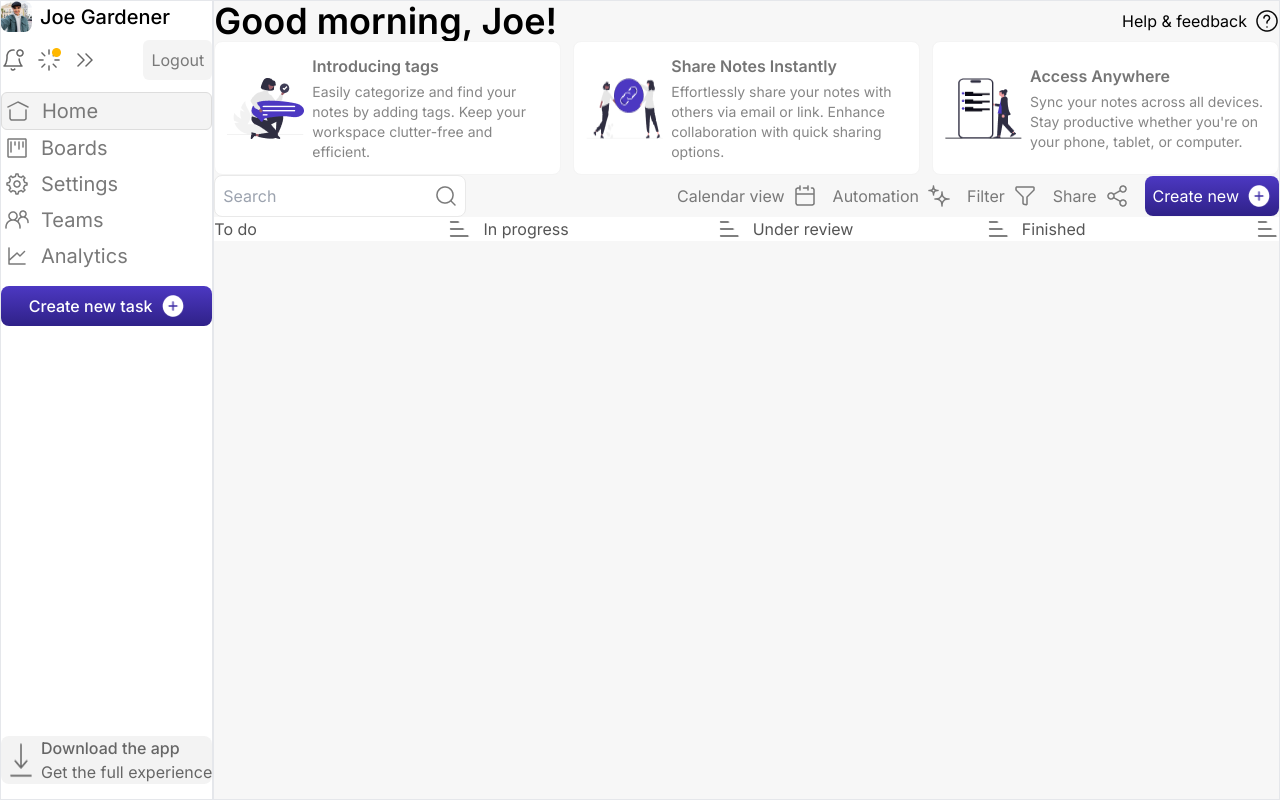
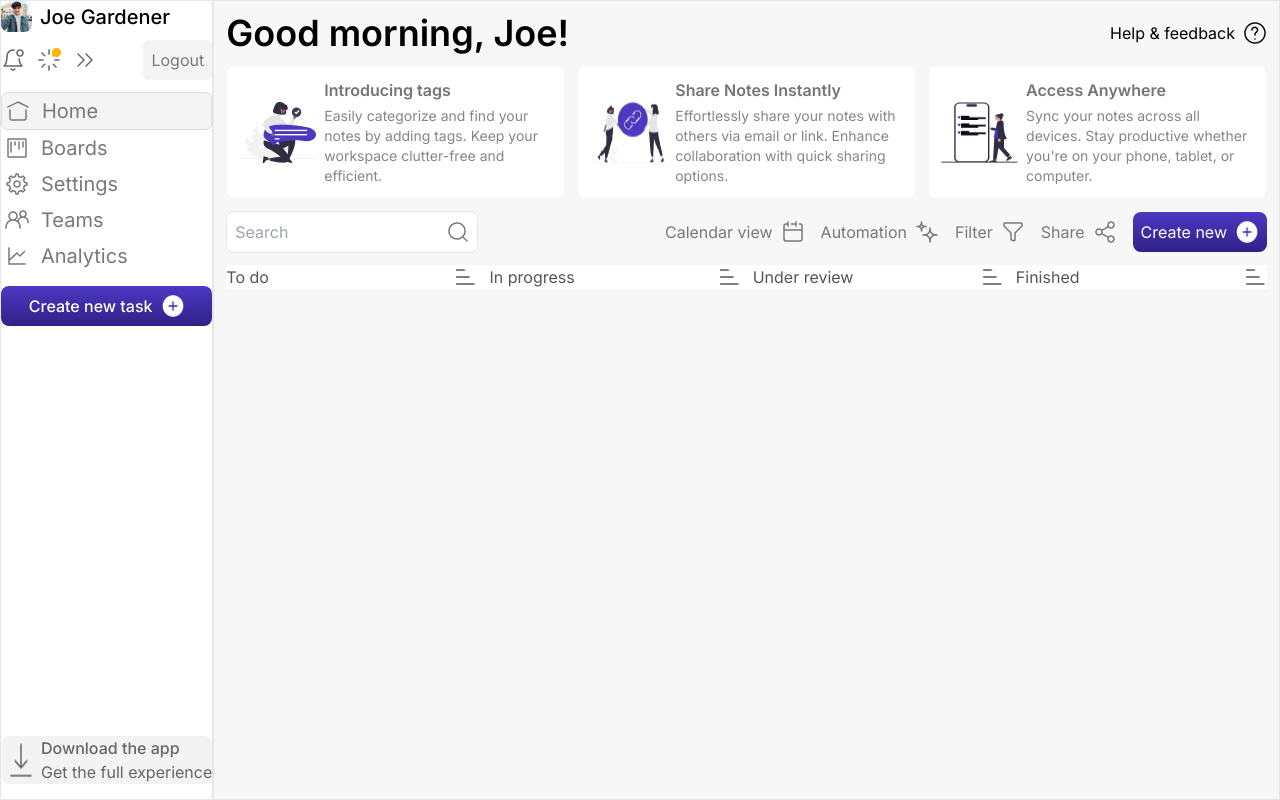
Before and after one commit to Avin008/crework-assignment, a Next.js app: page /dashboard in a window 1280 px wide. Built offline with nearby package versions, Linux system fonts and the light colour scheme.

Commit message:
style: added layout style

```diff
--- a/app/dashboard/page.tsx
+++ b/app/dashboard/page.tsx
@@ -4,6 +4,7 @@ import InfoCard from "@/components/InfoCard";
 import InstallAppButton from "@/components/InstallAppButton";
 import Sidebar from "@/components/Sidebar";
 import TaskActions from "@/components/TaskActions";
+import TaskSections from "@/components/TaskSections";
 import UserActions from "@/components/UserActions";
 import Image from "next/image";
 
@@ -45,7 +46,7 @@ const Dashboard = () => {
         <CreateNewTaskButton />
         <InstallAppButton />
       </section>
-      <section className="col-span-10 border">
+      <section className="col-span-10 border space-y-3 p-3">
         <Greetings />
         <section className="grid grid-cols-3 gap-3">
           {infoData.map((x) => (
@@ -55,36 +56,7 @@ const Dashboard = () => {
         <section>
           <TaskActions />
         </section>
-        <section className="grid grid-cols-4 gap-3 bg-white">
-          <div className="">
-            <div className="flex justify-between items-center">
-              <h1 className="text-[#555555] font-normal text-base">To do</h1>
-              <Image src="/stairs.png" width={24} height={24} alt="" />
-            </div>
-          </div>
-          <div className="">
-            <div className="flex justify-between items-center">
-              <h1 className="text-[#555555] font-normal text-base">
-                In progress
-              </h1>
-              <Image src="/stairs.png" width={24} height={24} alt="" />
-            </div>
-          </div>
-          <div className="">
-            <div className="flex justify-between items-center">
-              <h1 className="text-[#555555] font-normal text-base">
-                Under review
-              </h1>
-              <Image src="/stairs.png" width={24} height={24} alt="" />
-            </div>
-          </div>
-          <div className="">
-            <div className="flex justify-between items-center">
-              <h1 className="text-[#555555] font-normal text-base">Finished</h1>
-              <Image src="/stairs.png" width={24} height={24} alt="" />
-            </div>
-          </div>
-        </section>
+        <TaskSections />
       </section>
     </main>
   );
--- /dev/null
+++ b/components/TaskSections.tsx
@@ -0,0 +1,34 @@
+import Image from "next/image";
+
+const TaskSections = () => {
+  return (
+    <section className="grid grid-cols-4 gap-3 bg-white">
+      <div className="">
+        <div className="flex justify-between items-center">
+          <h1 className="text-[#555555] font-normal text-base">To do</h1>
+          <Image src="/stairs.png" width={24} height={24} alt="" />
+        </div>
+      </div>
+      <div className="">
+        <div className="flex justify-between items-center">
+          <h1 className="text-[#555555] font-normal text-base">In progress</h1>
+          <Image src="/stairs.png" width={24} height={24} alt="" />
+        </div>
+      </div>
+      <div className="">
+        <div className="flex justify-between items-center">
+          <h1 className="text-[#555555] font-normal text-base">Under review</h1>
+          <Image src="/stairs.png" width={24} height={24} alt="" />
+        </div>
+      </div>
+      <div className="">
+        <div className="flex justify-between items-center">
+          <h1 className="text-[#555555] font-normal text-base">Finished</h1>
+          <Image src="/stairs.png" width={24} height={24} alt="" />
+        </div>
+      </div>
+    </section>
+  );
+};
+
+export default TaskSections;
```
